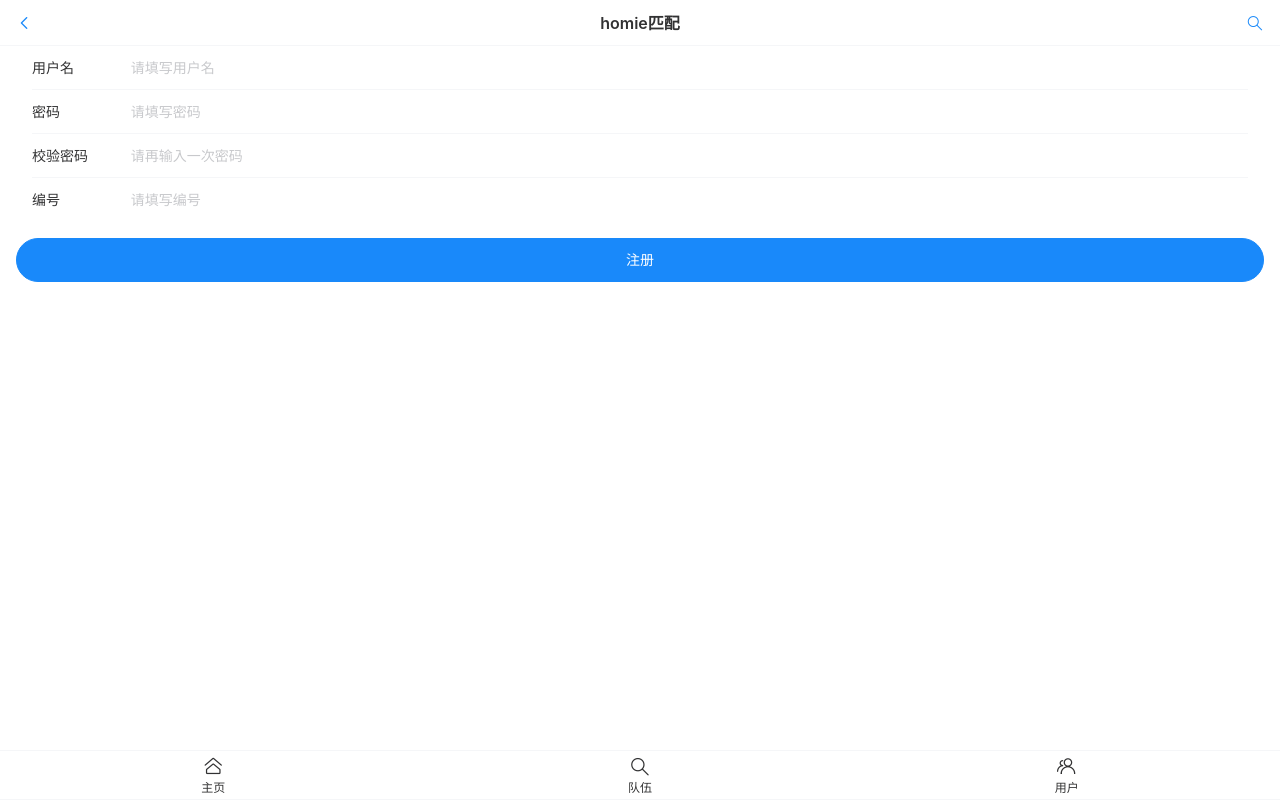
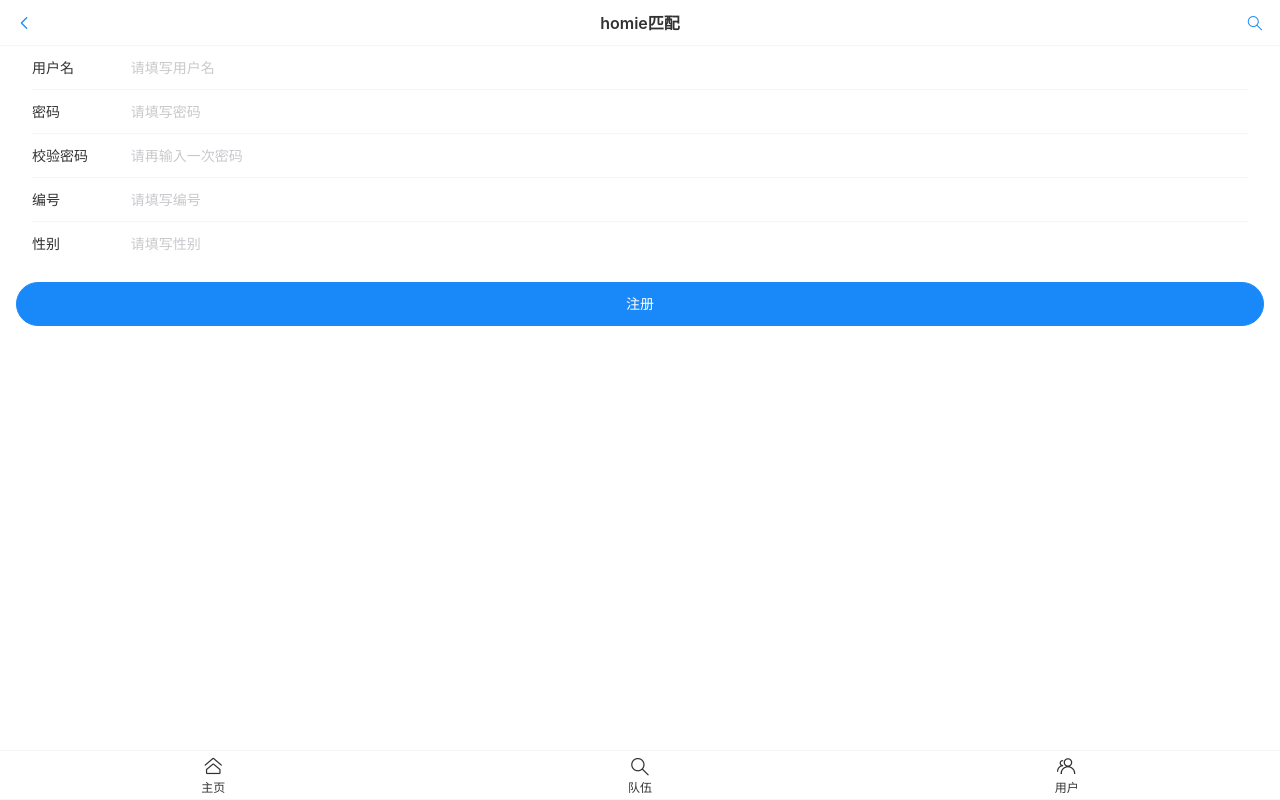
Before and after one commit to dnwwdwd/homeiMatching-frontend, a Vue app: page /user/register in a window 1280 px wide. Built offline with nearby package versions, Linux system fonts and the light colour scheme; the HTML template or start-up script is replaced by a standard one.

Commit message:
add 添加队伍详情页和更换队伍头像

```diff
--- a/src/pages/UserPage.vue
+++ b/src/pages/UserPage.vue
@@ -1,7 +1,7 @@
 <template>
   <div v-if="user">
     <van-cell title="去登录" is-link to="/user/login" />
-<!--    <van-cell title="注册" is-link to="/user/register" />-->
+    <van-cell title="注册" is-link to="/user/register" />
     <van-cell title="当前登录用户" :value="user?.username"/>
     <van-cell title="修改信息" is-link to="/user/update" />
     <van-cell title="我创建的队伍" is-link to="/user/team/create" />
--- a/src/pages/UserRegisterPage.vue
+++ b/src/pages/UserRegisterPage.vue
@@ -32,6 +32,14 @@
         placeholder="请填写编号"
         :rules="[{ required: true, message: '请填写编号' }]"
     />
+      <van-field
+          v-model="planetCode"
+          type="text"
+          name="性别"
+          label="性别"
+          placeholder="请填写性别"
+          :rules="[{ required: true, message: '请填写性别' }]"
+      />
     </van-cell-group>
     <div style="margin: 16px;">
       <van-button round block type="primary" native-type="submit">
@@ -72,7 +80,6 @@ const onSubmit = async () => {
 }
 </script>
 
-
 <style scoped>
 
 </style>
```
